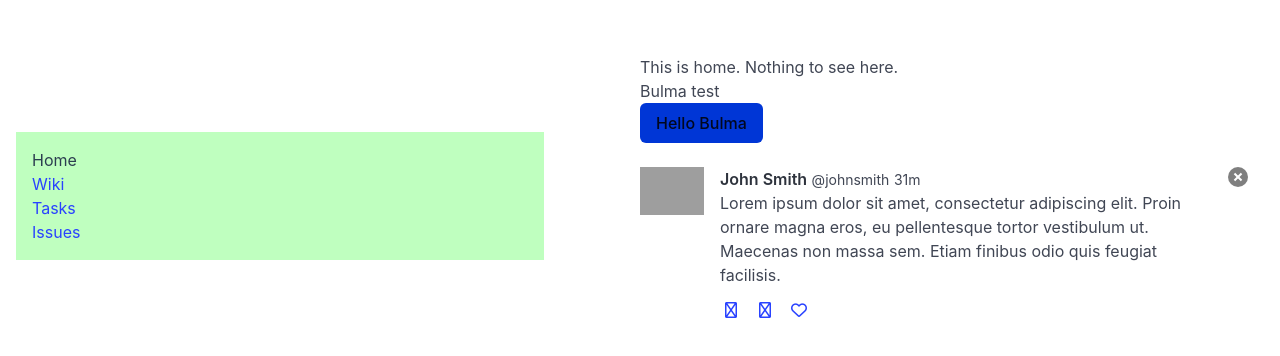
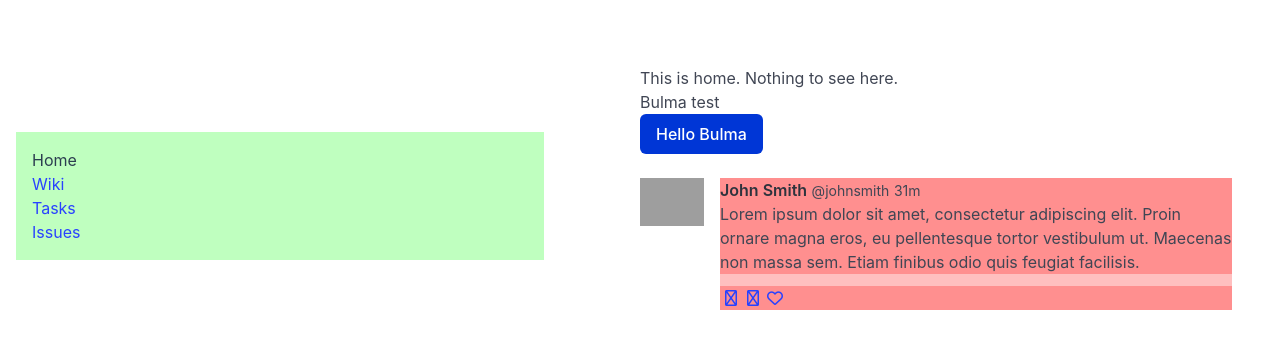
Before and after one commit to theHacker/th-wiki-ui, a Vue app: page / in a window 1280 px wide. Shown: the part 212-568 px from the top of the page. Built offline with nearby package versions, Linux system fonts and the light colour scheme; grey boxes are pictures that could not be loaded.

Commit message:
SASS - Replacing Bulma CSS with SCSS. We only include modules we really use.

```diff
--- a/package.json
+++ b/package.json
@@ -27,6 +27,7 @@
     "eslint-plugin-cypress": "^2.15.1",
     "eslint-plugin-vue": "^9.23.0",
     "jsdom": "^24.0.0",
+    "sass": "^1.77.5",
     "start-server-and-test": "^2.0.3",
     "vite": "^5.2.8",
     "vite-plugin-vue-devtools": "^7.0.25",
--- a/src/App.vue
+++ b/src/App.vue
@@ -14,14 +14,9 @@ import TheMainNavigation from "@/components/TheMainNavigation.vue";
 </template>
 
 <style>
-@import "../node_modules/bulma/css/bulma.css";
+@import "style/style.scss";
 @import "../node_modules/@fortawesome/fontawesome-free/css/fontawesome.css";
 @import "../node_modules/@fortawesome/fontawesome-free/css/regular.css";
-
-:root {
-    --bulma-primary-h: 225deg;
-    --bulma-primary-l: 42%;
-}
 </style>
 
 <style scoped>
--- /dev/null
+++ b/src/style/style.scss
@@ -0,0 +1,17 @@
+@use "bulma/sass/utilities/index" with (
+    $primary: hsl(225deg, 100%, 42%)
+);
+
+@forward "bulma/sass/base/index";
+
+@forward "bulma/sass/elements/button";
+@forward "bulma/sass/elements/icon";
+@forward "bulma/sass/elements/image";
+
+@forward "bulma/sass/components/navbar";
+
+@forward "bulma/sass/layout/media";
+
+@forward "bulma/sass/helpers/spacing";
+
+@forward "bulma/sass/themes/index";
--- a/src/views/HomeView.vue
+++ b/src/views/HomeView.vue
@@ -41,3 +41,13 @@
         </div>
     </article>
 </template>
+
+<style lang="scss" scoped>
+article {
+    $color: red;
+
+    div {
+        background: rgba($color, .25);
+    }
+}
+</style>
```
Also changed, not shown: 1 other file (tests, documents, lock files or other folders).
